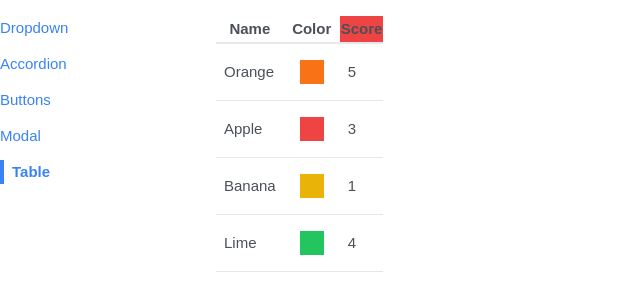
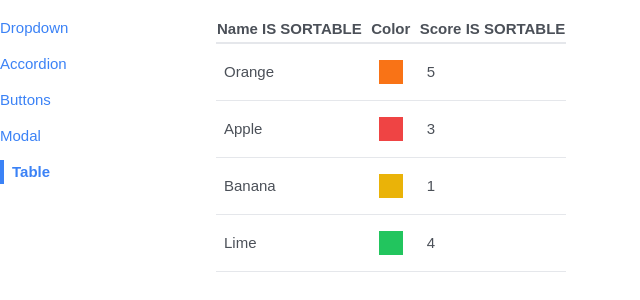
Before and after one commit to adenugbamichael/Reusable-react-ui-components, a React (Vite) app: page /table in a window 1280 px wide. Shown: the top 300 px of the page, without its empty margins (0-640 px from the left). Built offline with nearby package versions, Linux system fonts and the light colour scheme; a web font is replaced by a local one.

Commit message:
Adding sortable table

```diff
--- /dev/null
+++ b/src/components/SortableTable.jsx
@@ -0,0 +1,20 @@
+/* eslint-disable react/prop-types */
+import Table from "./Table"
+
+const SortableTable = (props) => {
+  const { config } = props
+
+  const updatedConfig = config.map((column) => {
+    if (!column.sortValue) {
+      return column
+    }
+    return {
+      ...column,
+      header: () => <th>{column.label} IS SORTABLE</th>,
+    }
+  })
+
+  return <Table {...props} config={updatedConfig} />
+}
+
+export default SortableTable
--- a/src/pages/TablePage.jsx
+++ b/src/pages/TablePage.jsx
@@ -1,4 +1,5 @@
-import Table from "../components/Table"
+// import Table from "../components/Table"?
+import SortableTable from "../components/SortableTable"
 
 const TablePage = () => {
   const data = [
@@ -12,6 +13,7 @@
     {
       label: "Name",
       render: (fruit) => fruit.name,
+      sortValue: (fruit) => fruit.name,
     },
     {
       label: "Color",
@@ -20,7 +22,7 @@
     {
       label: "Score",
       render: (fruit) => fruit.score,
-      header: () => <th className='bg-red-500'>Score</th>,
+      sortValue: (fruit) => fruit.score,
     },
   ]
 
@@ -29,7 +31,7 @@
   }
   return (
     <div>
-      <Table data={data} config={config} keyFn={keyFn} />
+      <SortableTable data={data} config={config} keyFn={keyFn} />
     </div>
   )
 }
```
